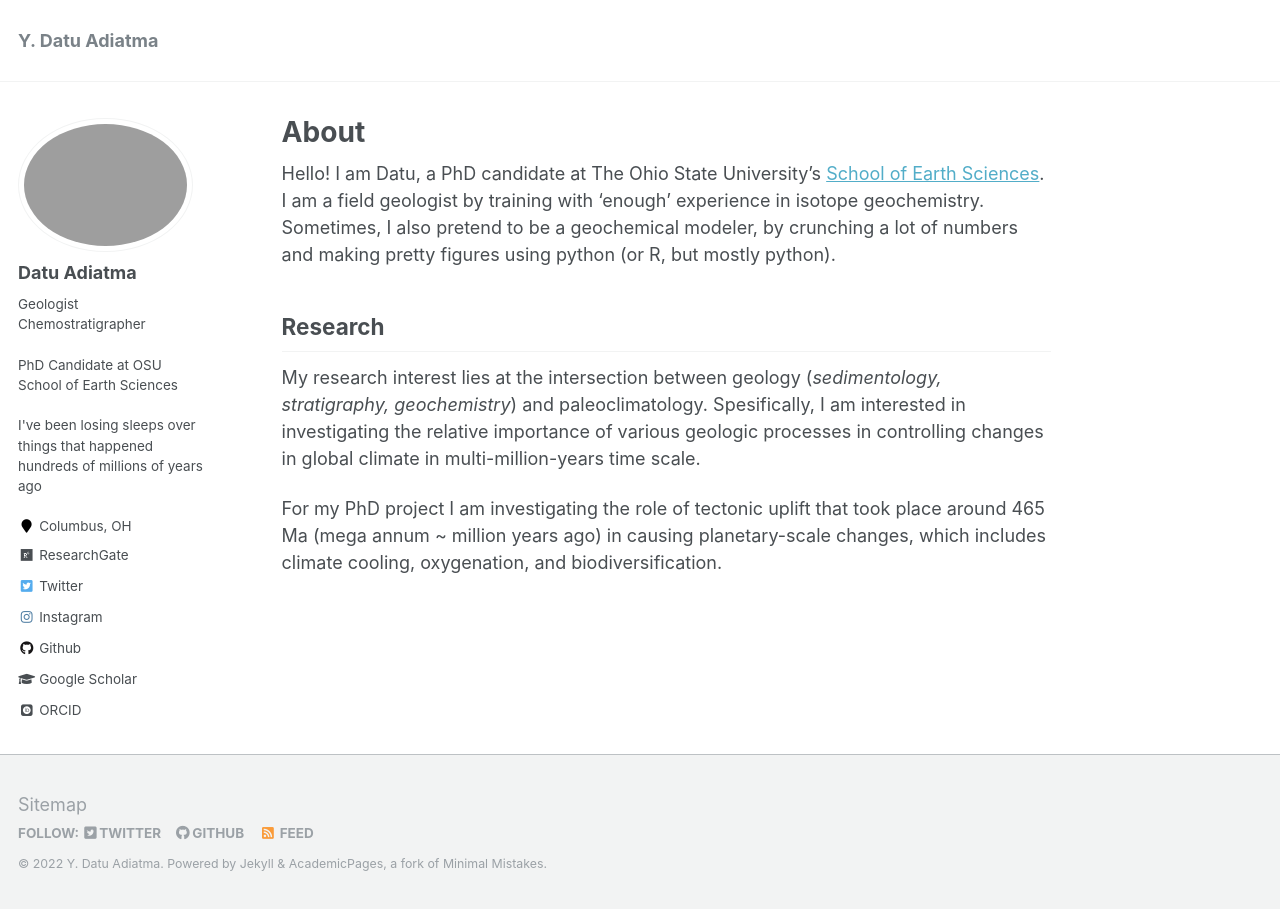
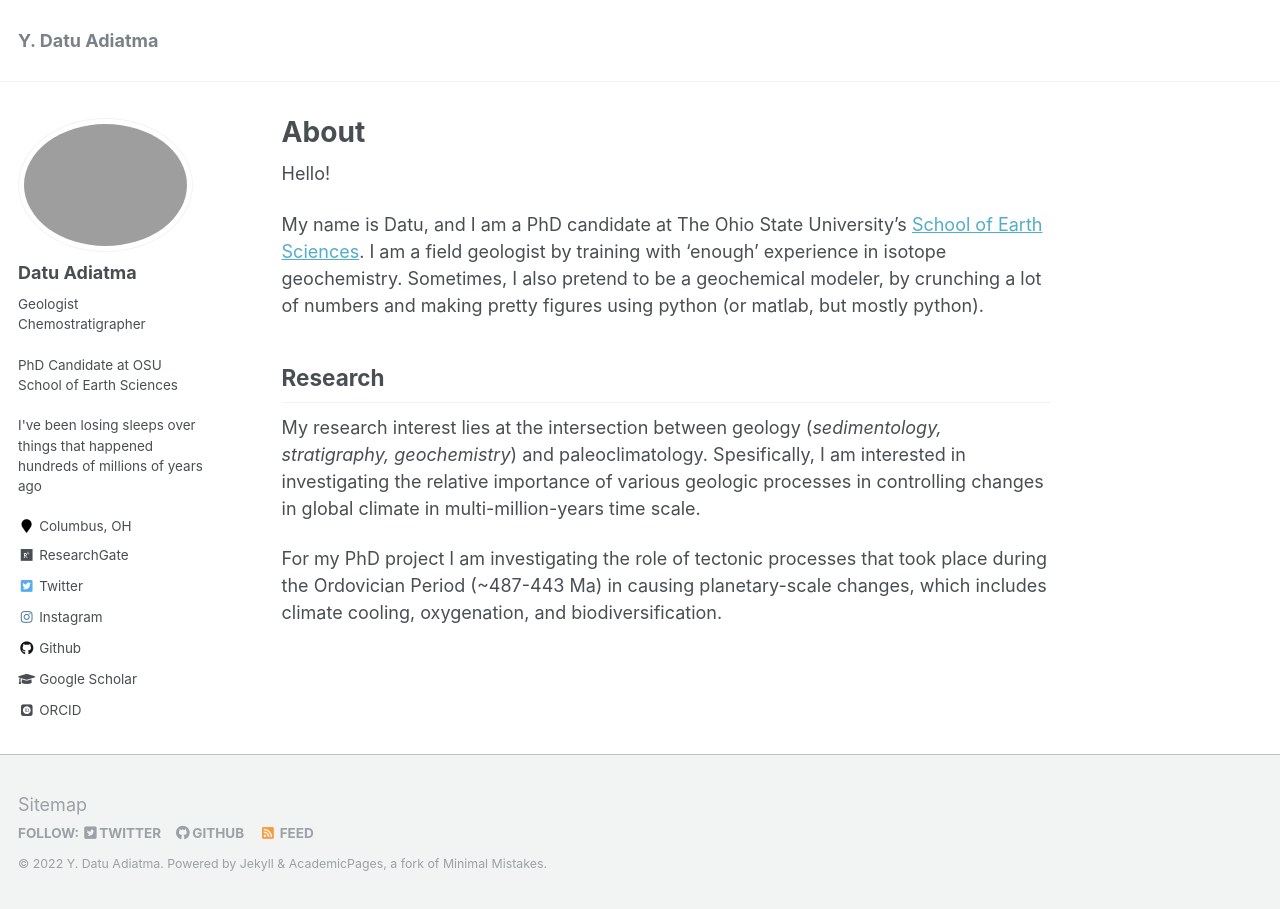
Before and after one commit to datuadiatma/datu.github.io, a Jekyll site: the page built from _pages/about.md, in a window 1280 px wide. Built offline with Jekyll 4.4.1, drawn with Linux system fonts in a browser that asks for light colours; some web fonts are replaced.

Commit message:
update landing page and analytics tag

```diff
--- a/_config.yml
+++ b/_config.yml
@@ -73,9 +73,9 @@ social:
 
 # Analytics
 analytics:
-  provider               :  "google-universal" # false (default), "google", "google-universal", "custom"
+  provider               :  "google" # false (default), "google", "google-universal", "custom"
   google:
-    tracking_id          : UA-184821651-2
+    tracking_id          : G-LN6BF0WPLF #UA-184821651-2
 
 
 # Site Author
--- a/_pages/about.md
+++ b/_pages/about.md
@@ -8,9 +8,11 @@ redirect_from:
   - /about.html
 ---
 
-Hello! I am Datu, a PhD candidate at The Ohio State University's [School of Earth Sciences](https://earthsciences.osu.edu/). I am a field geologist by training with 'enough' experience in isotope geochemistry. Sometimes, I also pretend to be a geochemical modeler, by crunching a lot of numbers and making pretty figures using python (or R, but mostly python).
+Hello!
+
+My name is Datu, and I am a PhD candidate at The Ohio State University's [School of Earth Sciences](https://earthsciences.osu.edu/). I am a field geologist by training with 'enough' experience in isotope geochemistry. Sometimes, I also pretend to be a geochemical modeler, by crunching a lot of numbers and making pretty figures using python (or matlab, but mostly python).
 
 ## Research
 My research interest lies at the intersection between geology (*sedimentology, stratigraphy, geochemistry*) and paleoclimatology. Spesifically, I am interested in investigating the relative importance of various geologic processes in controlling changes in global climate in multi-million-years time scale.
 
-For my PhD project I am investigating the role of tectonic uplift that took place around 465 Ma (mega annum ~ million years ago) in causing planetary-scale changes, which includes climate cooling, oxygenation, and biodiversification.
+For my PhD project I am investigating the role of tectonic processes that took place during the Ordovician Period (~487-443 Ma) in causing planetary-scale changes, which includes climate cooling, oxygenation, and biodiversification.
```
